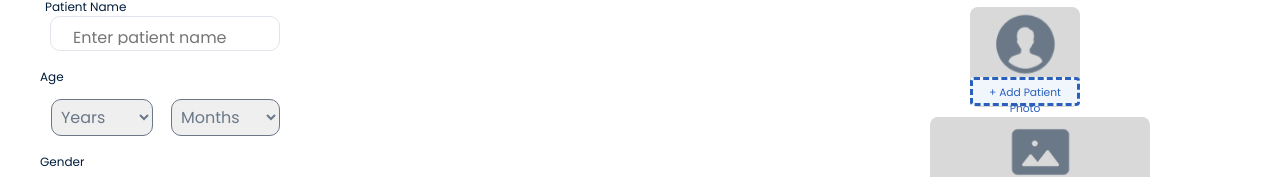
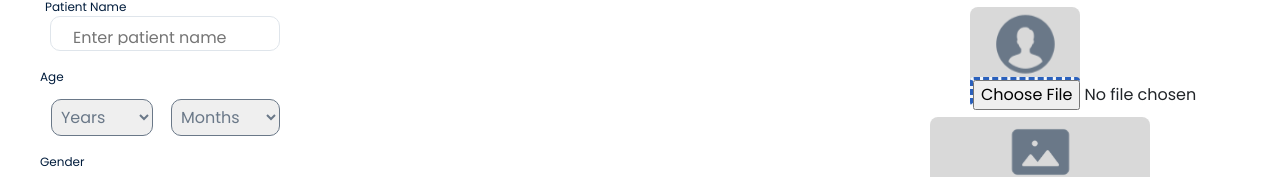
Before and after one commit to DeepanRajG/ainqa-med, a React (Create React App) app: page /ainqa-med/Newregistration in a window 1280 px wide. Shown: the part 230-407 px from the top of the page. Built offline with nearby package versions, Linux system fonts and the light colour scheme.

Commit message:
file upload v1

```diff
--- a/src/script/Landing.js
+++ b/src/script/Landing.js
@@ -8,6 +8,12 @@ import { useNavigate } from "react-router-dom";
 import React, { useState ,useEffect  } from "react";
 
 function App() {
+
+
+
+
+
+
 
 
   const navigate = useNavigate();
--- a/src/script/Login.js
+++ b/src/script/Login.js
@@ -61,6 +61,10 @@ function App() {
   // useEffect(() => {
   //   makeAPIget();
   // }, [])
+
+
+
+
 
 
 
--- a/src/script/newregistration.js
+++ b/src/script/newregistration.js
@@ -10,6 +10,24 @@ import Toggle from 'react-styled-toggle';
 
 
 function App() {
+
+
+  const handleChangePhotoFileInput = (e) => {
+    const target = e.currentTarget;
+    const fileList = target.files;
+    const actualFile = target.files.item(0);
+
+    // validate file as image
+    if (!actualFile.type.startsWith("image/")) {
+      alert("File is not an image");
+      return;
+    }
+  //  uploadFileList([actualFile]).then((result) => {
+  //   //Api response will be recieved from result. store the fileid
+  //   });
+
+
+  };
     const navigate = useNavigate();
     const func = () => {
         var e = document.getElementById("selectopt");
@@ -243,11 +261,11 @@ function App() {
         <div id="box">
 
  <div id="human"></div>
-          <Col id="box2"><p id="app">+ Add Patient Photo</p></Col>
+          <Col id="box2"><input type="file" onChange={(e)=> this.handleChangePhotoFileInput(e)} ></input></Col>
          </div>
          <div id="boxx">
          <div id="location"></div>
-          <Col id="box3"><p id="loc">+ Add More Images</p></Col>
+          <Col id="box3"><p id="loc" >+ Add More Images</p></Col>
          </div>
          <button className="button4" >Add Location</button>
 
```
